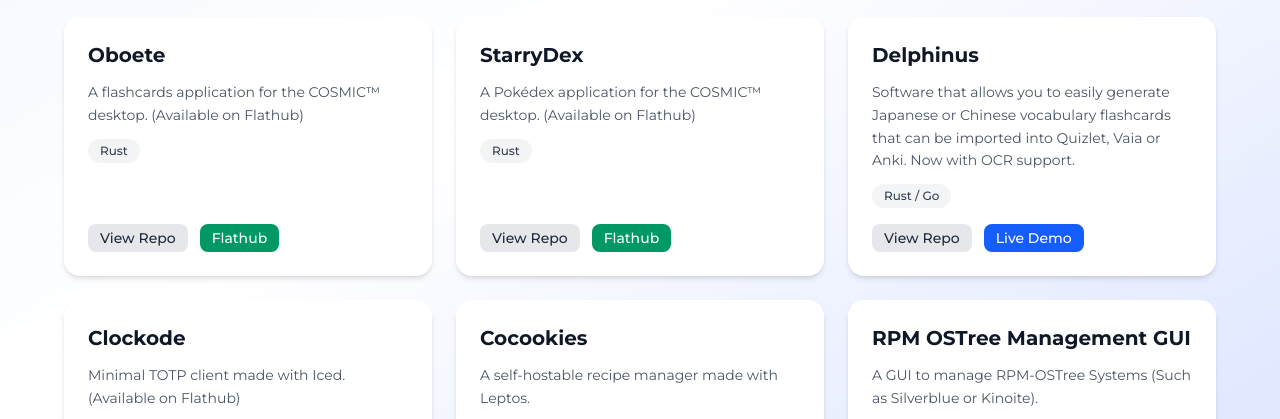
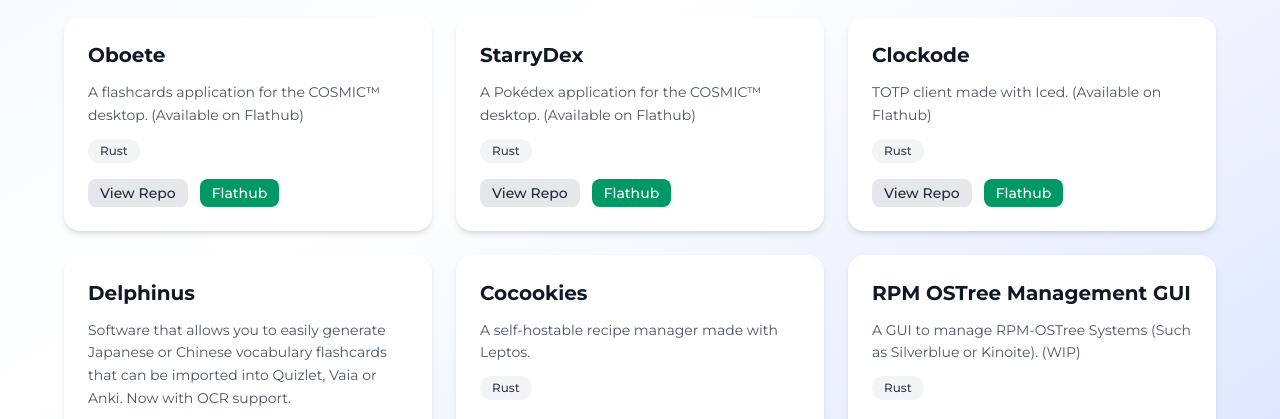
Before and after one commit to mariinkys/personal-site, an Astro site: page / in a window 1280 px wide. Shown: the part 378-797 px from the top of the page. Built offline with nearby package versions, Linux system fonts and the light colour scheme; Astro itself is replaced by a stand-in of ours.

Commit message:
chore: update deps and change clockode description

```diff
--- a/package.json
+++ b/package.json
@@ -9,8 +9,8 @@
     "astro": "astro"
   },
   "dependencies": {
-    "@tailwindcss/vite": "^4.1.17",
-    "astro": "^5.16.1",
-    "tailwindcss": "^4.1.17"
+    "@tailwindcss/vite": "^4.1.18",
+    "astro": "^5.16.6",
+    "tailwindcss": "^4.1.18"
   }
 }
--- a/src/pages/index.astro
+++ b/src/pages/index.astro
@@ -39,19 +39,19 @@
 				/>
 
 				<ProjectCard
+					name="Clockode"
+					description="TOTP client made with Iced. (Available on Flathub)"
+					language="Rust"
+					repo="https://github.com/mariinkys/clockode"
+					flathub="https://flathub.org/en/apps/dev.mariinkys.Clockode"
+				/>
+
+				<ProjectCard
 					name="Delphinus"
 					description="Software that allows you to easily generate Japanese or Chinese vocabulary flashcards that can be imported into Quizlet, Vaia or Anki. Now with OCR support."
 					language="Rust / Go"
 					repo="https://github.com/mariinkys/delphinus"
 					demo="https://delphinus.mariinkys.dev/"
-				/>
-
-				<ProjectCard
-					name="Clockode"
-					description="Minimal TOTP client made with Iced. (Available on Flathub)"
-					language="Rust"
-					repo="https://github.com/mariinkys/clockode"
-					flathub="https://flathub.org/en/apps/dev.mariinkys.Clockode"
 				/>
 
 				<ProjectCard
@@ -63,7 +63,7 @@
 
 				<ProjectCard
 					name="RPM OSTree Management GUI"
-					description="A GUI to manage RPM-OSTree Systems (Such as Silverblue or Kinoite)."
+					description="A GUI to manage RPM-OSTree Systems (Such as Silverblue or Kinoite). (WIP)"
 					language="Rust"
 					repo="https://github.com/mariinkys/rot-management-gui"
 				/>
```
Also changed, not shown: 1 other file.
